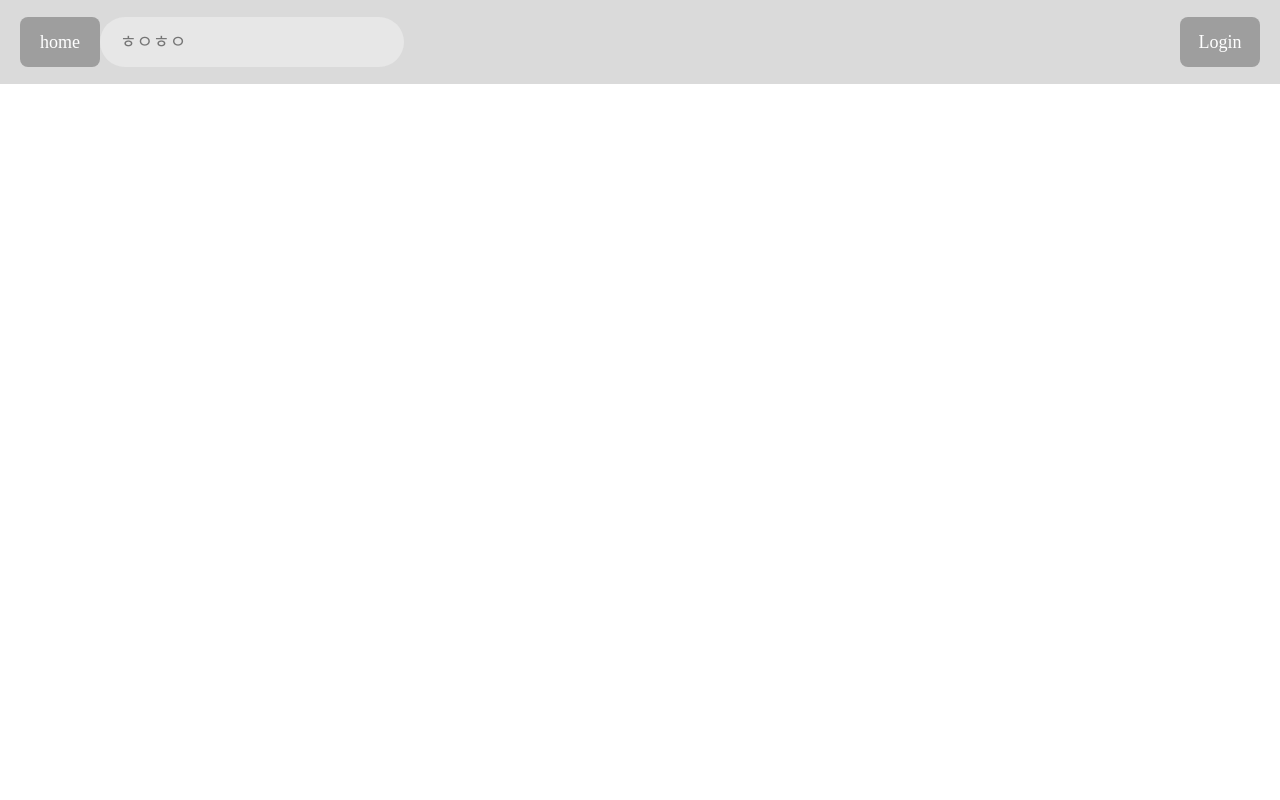
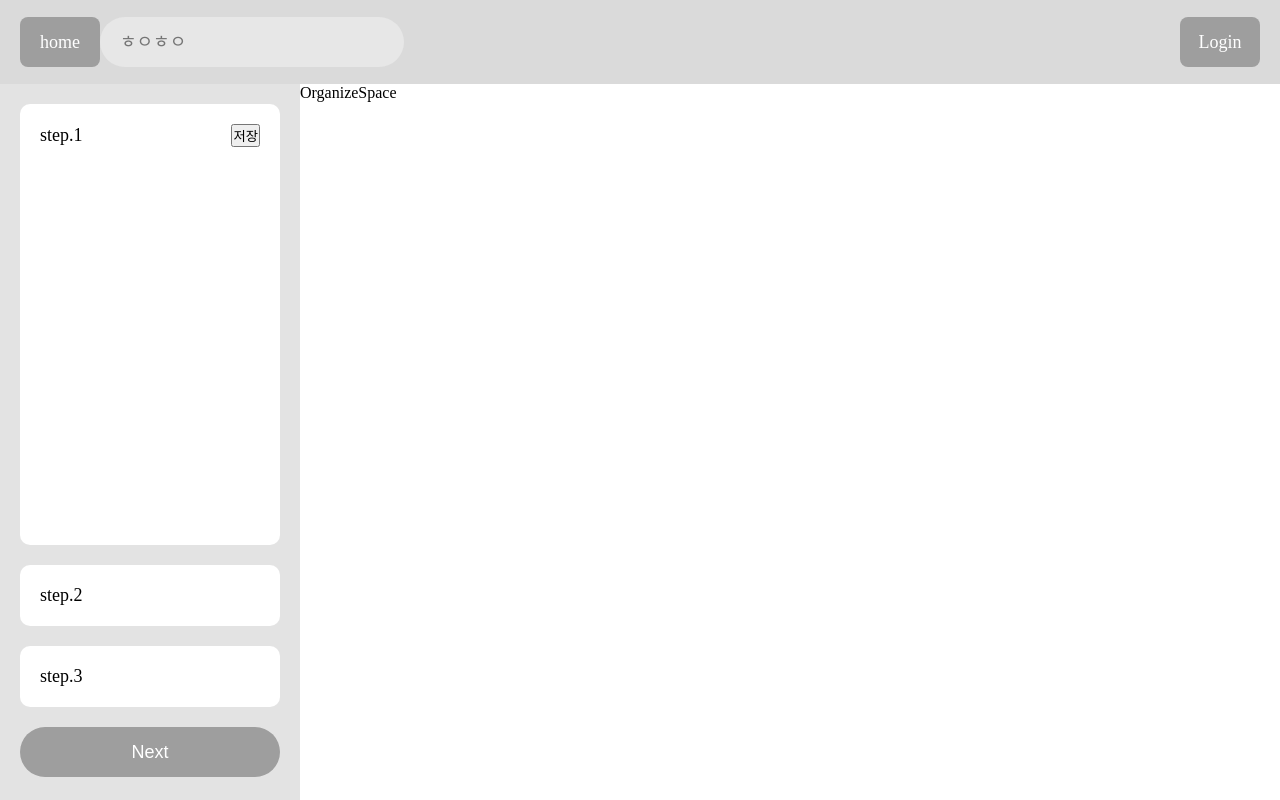
Before and after one commit to hanghae-flowing/front-end, a React (Create React App) app: page /toast/organize-space in a window 1280 px wide. Before the commit this address had no page. Built offline with nearby package versions, Linux system fonts and the light colour scheme.

Commit message:
feat: side navigation 1차 구현

```diff
--- a/src/components/Header.jsx
+++ b/src/components/Header.jsx
@@ -27,6 +27,7 @@ const HeadBox = styled.div`
   position: fixed;
   top: 0;
   left: 0;
+  z-index: 99999;
 `;
 const HomeBtn = styled(Link)`
   border-radius: 8px;
--- a/src/index.css
+++ b/src/index.css
@@ -17,3 +17,6 @@ a {
 .App {
   height: 100%;
 }
+button {
+  cursor: pointer;
+}
--- a/src/pages/SideNav.jsx
+++ /dev/null
@@ -1,18 +0,0 @@
-import React from 'react';
-import { Link, Routes, Route, Outlet } from 'react-router-dom';
-
-const SideNav = () => {
-  return (
-    <div style={{ paddingTop: '200px' }}>
-      <div>
-        <p>SideNav</p>
-        <Link to="mindspace">step1</Link>
-        <Link to="2">step2</Link>
-        <Link to="3">step3</Link>
-      </div>
-      <Outlet />
-    </div>
-  );
-};
-
-export default SideNav;
--- /dev/null
+++ b/src/pages/workSpace/CoreSpace.jsx
@@ -0,0 +1,7 @@
+import React from 'react';
+
+const CoreSpace = () => {
+  return <div>CoreSpace</div>;
+};
+
+export default CoreSpace;
--- /dev/null
+++ b/src/pages/workSpace/OrganizeSpace.jsx
@@ -0,0 +1,7 @@
+import React from 'react';
+
+const OrganizeSpace = () => {
+  return <div>OrganizeSpace</div>;
+};
+
+export default OrganizeSpace;
--- /dev/null
+++ b/src/pages/workSpace/WorkSpace.jsx
@@ -0,0 +1,156 @@
+import React, { useState } from 'react';
+import { Link, Outlet, useNavigate } from 'react-router-dom';
+import styled from 'styled-components';
+
+const WorkSpace = props => {
+  const [tab, setTab] = useState('mind');
+  const navigate = useNavigate();
+
+  const onNext = () => {
+    if (tab === 'mind') {
+      setTab('core');
+      navigate('core-space');
+    } else if (tab === 'core') {
+      setTab('organize');
+      navigate('organize-space');
+    }
+  };
+
+  const onBack = () => {
+    if (tab === 'core') {
+      setTab('mind');
+      navigate('mind-space');
+    } else if (tab === 'organize') {
+      setTab('core');
+      navigate('core-space');
+    }
+  };
+  return (
+    <SpaceWrap>
+      <Side>
+        {tab === 'mind' ? (
+          <InfoTab height="calc(100% - 235px)">
+            <div
+              style={{
+                display: 'flex',
+                alignItems: 'center',
+                justifyContent: 'space-between',
+              }}
+            >
+              <Title>step.1</Title>
+              <Save>저장</Save>
+            </div>
+          </InfoTab>
+        ) : (
+          <Tab
+            to="mind-space"
+            onClick={() => {
+              setTab('mind');
+            }}
+          >
+            <Title>step.1</Title>
+          </Tab>
+        )}
+        {tab === 'core' ? (
+          <InfoTab height="calc(100% - 295px)">
+            <Title>step.2</Title>
+            <Save>저장</Save>
+          </InfoTab>
+        ) : (
+          <Tab
+            to="core-space"
+            onClick={() => {
+              setTab('core');
+            }}
+          >
+            <Title>step.2</Title>
+          </Tab>
+        )}
+        {tab === 'organize' ? (
+          <InfoTab height="calc(100% - 295px)">
+            <Title>step.3</Title>
+            <Save>저장</Save>
+          </InfoTab>
+        ) : (
+          <Tab
+            to="organize-space"
+            onClick={() => {
+              setTab('organize');
+            }}
+          >
+            <Title>step.3</Title>
+          </Tab>
+        )}
+        {tab === 'mind' ? null : <BottomBtn onClick={onBack}>back</BottomBtn>}
+        {tab === 'organize' ? (
+          <BottomBtn
+            onClick={() => {
+              console.log('완성');
+            }}
+          >
+            완성
+          </BottomBtn>
+        ) : (
+          <BottomBtn onClick={onNext}>Next</BottomBtn>
+        )}
+      </Side>
+      <Outlet />
+    </SpaceWrap>
+  );
+};
+
+const SpaceWrap = styled.div`
+  padding-top: 84px;
+  display: flex;
+  align-items: start;
+  justify-content: start;
+  height: 100%;
+`;
+
+const Save = styled.button``;
+
+const Side = styled.div`
+  width: 300px;
+  background-color: #e3e3e3;
+  height: 100%;
+  padding: 20px;
+`;
+
+const InfoTab = styled.div`
+  background-color: #fff;
+  border-radius: 10px;
+  display: block;
+  padding: 20px;
+  margin-bottom: 20px;
+  width: 100%;
+  height: ${props => props.height};
+`;
+
+const Tab = styled(Link)`
+  background-color: #fff;
+  border-radius: 10px;
+  display: block;
+  padding: 20px;
+  margin-bottom: 20px;
+  transition: all 0.2s ease-in-out;
+  &:hover {
+    background-color: #9e9e9e;
+  }
+`;
+
+const Title = styled.p`
+  font-size: 18px;
+`;
+
+const BottomBtn = styled.button`
+  height: 50px;
+  width: 100%;
+  border: none;
+  border-radius: 50px;
+  background-color: #9e9e9e;
+  color: #fff;
+  font-size: 18px;
+  margin-bottom: 10px;
+`;
+
+export default WorkSpace;
--- a/src/router/AppRouter.jsx
+++ b/src/router/AppRouter.jsx
@@ -3,9 +3,11 @@ import { BrowserRouter, Routes, Route } from 'react-router-dom';
 import Header from '../components/Header';
 import Landing from '../pages/Landing';
 import Main from '../pages/Main';
-import SideNav from '../pages/SideNav';
+import WorkSpace from '../pages/workSpace/WorkSpace';
 import Login from '../pages/user/Login';
 import MindSpace from '../pages/workSpace/MindSpace';
+import CoreSpace from '../pages/workSpace/CoreSpace';
+import OrganizeSpace from '../pages/workSpace/OrganizeSpace';
 
 function AppRouter() {
   return (
@@ -15,8 +17,11 @@ function AppRouter() {
         <Route path="/" element={<Landing />} />
         <Route path="main" element={<Main />} />
         <Route path="login" element={<Login />} />
-        <Route path="space/*" element={<SideNav />}>
+        <Route path="toast/*" element={<WorkSpace />}>
           <Route index element={<MindSpace />} />
+          <Route path="mind-space" element={<MindSpace />} />
+          <Route path="core-space" element={<CoreSpace />} />
+          <Route path="organize-space" element={<OrganizeSpace />} />
         </Route>
       </Routes>
     </BrowserRouter>
```
